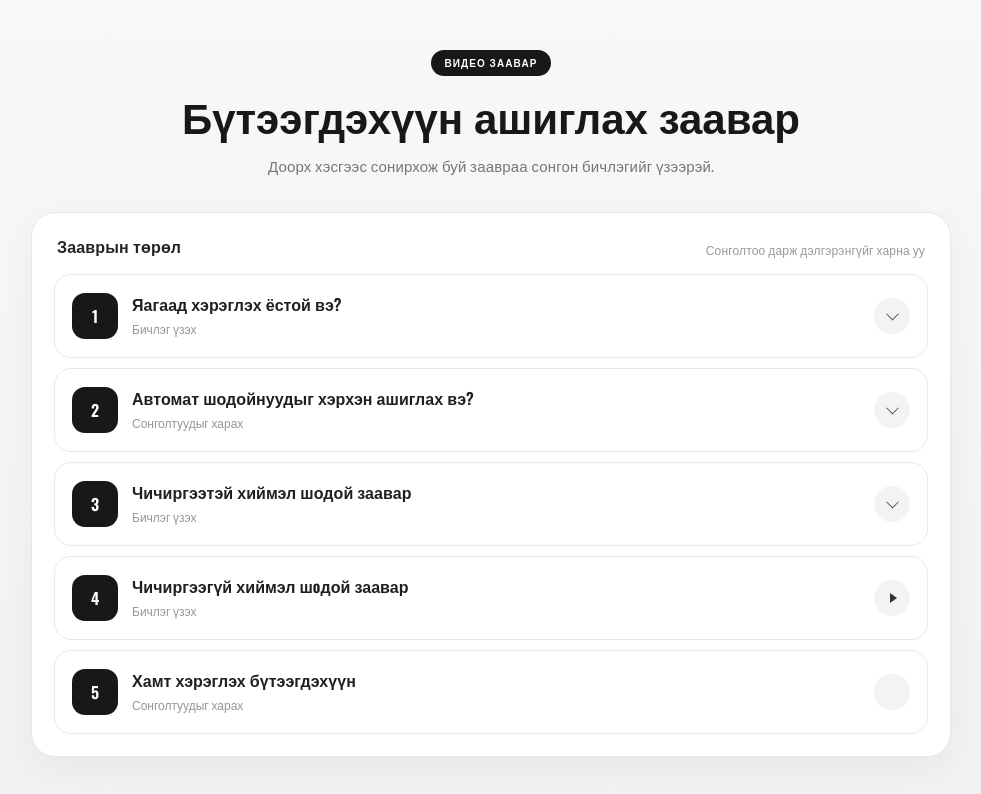
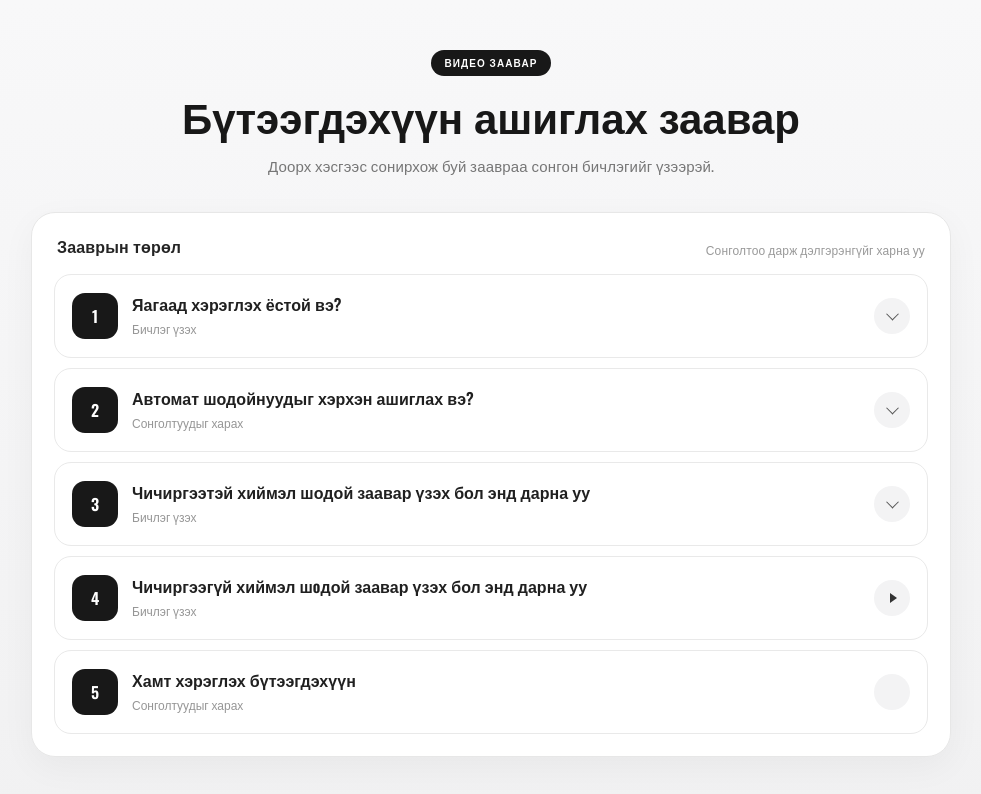
Before and after one commit to Chinbok/link-video, a Next.js app: page /dildo in a window 1280 px wide. Shown: the top 794 px of the page, without its empty margins (149-1130 px from the left). Built offline with nearby package versions, Linux system fonts and the light colour scheme.

Commit message:
title edit

```diff
--- a/app/dildo/page.tsx
+++ b/app/dildo/page.tsx
@@ -29,7 +29,7 @@ const sections: Section[] = [
     items: [
       {
         title: "3 зэрэг өдөөгчтэй",
-        src: `${VIDEO_BASE}/avto-3-zereg.mp4`, // Өөрийн видеоны нэрээр солих
+        src: `${VIDEO_BASE}/3odoogch.mp4`, // Өөрийн видеоны нэрээр солих
       },
       {
         title: "Elite",
@@ -38,16 +38,16 @@ const sections: Section[] = [
     ],
   },
   {
-    title: "Чичиргээтэй хиймэл шодой заавар",
+    title: "Чичиргээтэй хиймэл шодой заавар үзэх бол энд дарна уу",
     video: {
       title: "Чичиргээтэй хиймэл шодой заавар",
-      src: `${VIDEO_BASE}/body-vibe.mp4`, // Өөрийн видеоны нэрээр солих
+      src: `${VIDEO_BASE}/nd-174.mp4`, // Өөрийн видеоны нэрээр солих
     },
   },
   {
-    title: "Чичиргээгүй хиймэл шoдой заавар",
+    title: "Чичиргээгүй хиймэл шoдой заавар үзэх бол энд дарна уу",
     video: {
-      title: "Чичиргээгүй хиймэл шoдой заавар",
+      title: "Чичиргээгүй хиймэл шoдой заавар үзэх бол энд дарна уу",
       src: `${VIDEO_BASE}/body-no-vibe.mp4`, // Өөрийн видеоны нэрээр солих
     },
   },
```
